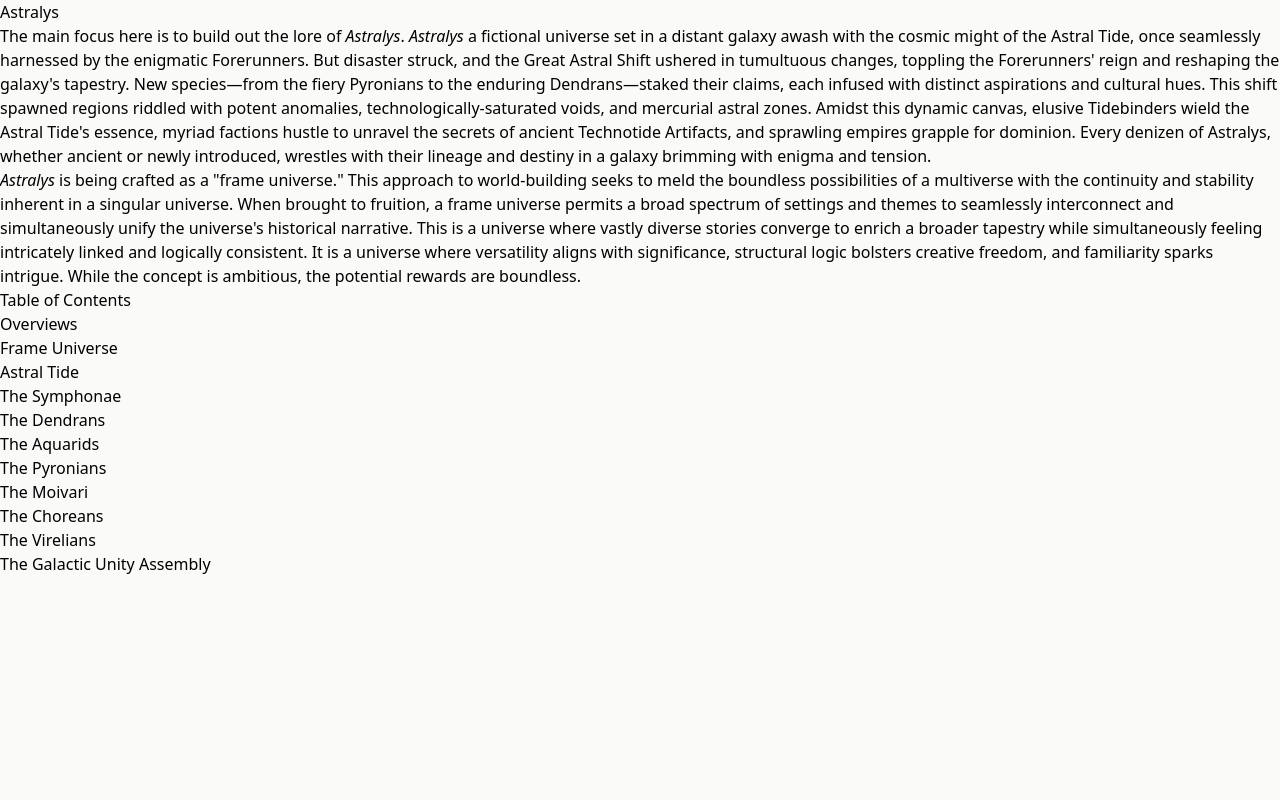
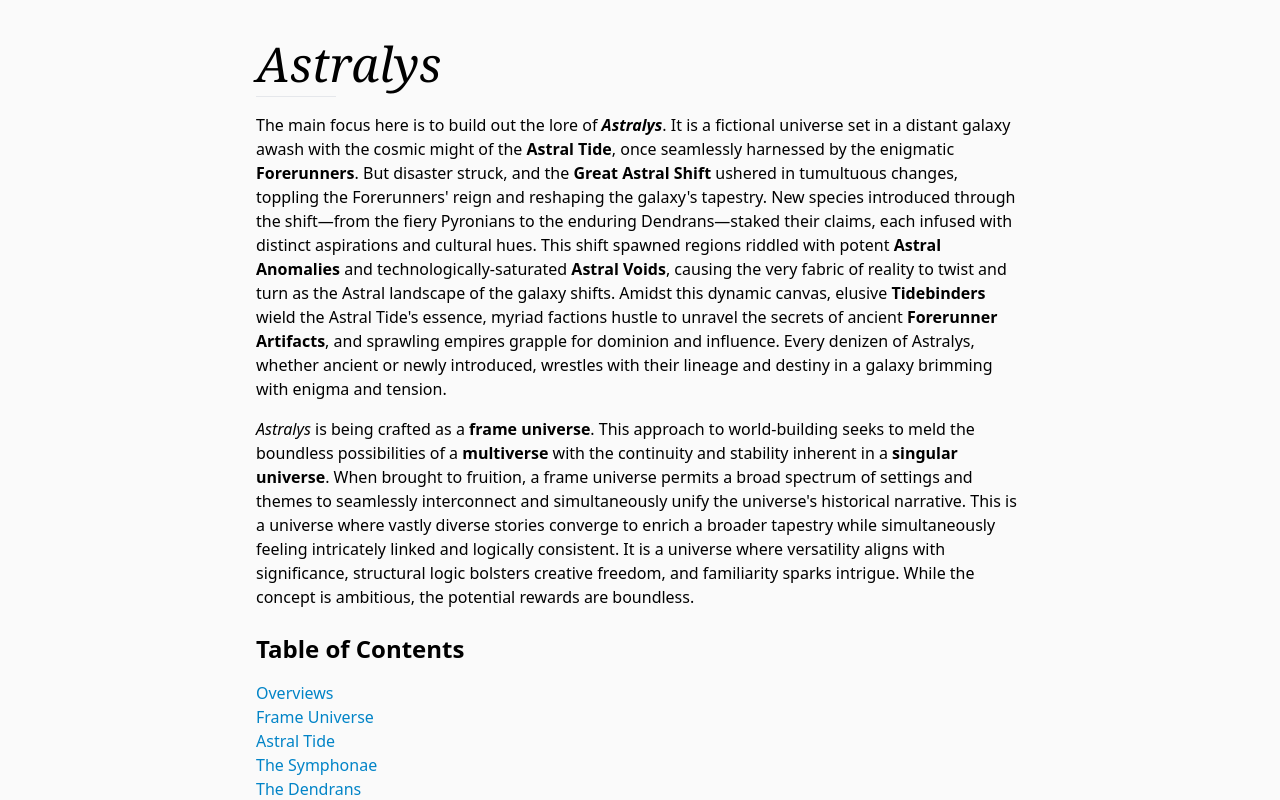
Before and after one commit to alareti/frontend, a Next.js app: page /astralys in a window 1280 px wide. Shown: the top 800 px of the page. Built offline with nearby package versions, Linux system fonts and the light colour scheme.

Commit message:
Created Styled Components for Wiki-type Articles

```diff
--- a/src/app/astralys/page.tsx
+++ b/src/app/astralys/page.tsx
@@ -1,78 +1,99 @@
-import Link from "next/link";
+"use client";
+
+import * as Wiki from "../../components/wiki";
 
 export default function Index() {
   return (
-    <>
-      <h1>Astralys</h1>
-      <p>
-        The main focus here is to build out the lore of <i>Astralys</i>.{" "}
-        <i>Astralys</i> a fictional universe set in a distant galaxy awash with
-        the cosmic might of the Astral Tide, once seamlessly harnessed by the
-        enigmatic Forerunners. But disaster struck, and the Great Astral Shift
-        ushered in tumultuous changes, toppling the Forerunners&apos; reign and
-        reshaping the galaxy&apos;s tapestry. New species—from the fiery
-        Pyronians to the enduring Dendrans—staked their claims, each infused
-        with distinct aspirations and cultural hues. This shift spawned regions
-        riddled with potent anomalies, technologically-saturated voids, and
-        mercurial astral zones. Amidst this dynamic canvas, elusive Tidebinders
-        wield the Astral Tide&apos;s essence, myriad factions hustle to unravel
-        the secrets of ancient Technotide Artifacts, and sprawling empires
-        grapple for dominion. Every denizen of Astralys, whether ancient or
-        newly introduced, wrestles with their lineage and destiny in a galaxy
-        brimming with enigma and tension.
-      </p>
-      <p>
-        <i>Astralys</i> is being crafted as a &quot;frame universe.&quot; This
-        approach to world-building seeks to meld the boundless possibilities of
-        a multiverse with the continuity and stability inherent in a singular
-        universe. When brought to fruition, a frame universe permits a broad
-        spectrum of settings and themes to seamlessly interconnect and
-        simultaneously unify the universe&apos;s historical narrative. This is a
-        universe where vastly diverse stories converge to enrich a broader
-        tapestry while simultaneously feeling intricately linked and logically
-        consistent. It is a universe where versatility aligns with significance,
+    <div className="flex justify-center bg-neutral-50">
+      <Wiki.Article>
+        <Wiki.H>
+          <i>Astralys</i>
+        </Wiki.H>
+        <Wiki.Section>
+          <Wiki.P>
+            The main focus here is to build out the lore of{" "}
+            <strong>
+              <i>Astralys</i>
+            </strong>
+            . It is a fictional universe set in a distant galaxy awash with the
+            cosmic might of the <strong>Astral Tide</strong>, once seamlessly
+            harnessed by the enigmatic <strong>Forerunners</strong>. But
+            disaster struck, and the <strong>Great Astral Shift</strong> ushered
+            in tumultuous changes, toppling the Forerunners&apos; reign and
+            reshaping the galaxy&apos;s tapestry. New species introduced through
+            the shift—from the fiery Pyronians to the enduring Dendrans—staked
+            their claims, each infused with distinct aspirations and cultural
+            hues. This shift spawned regions riddled with potent{" "}
+            <strong>Astral Anomalies</strong> and technologically-saturated{" "}
+            <strong>Astral Voids</strong>, causing the very fabric of reality to
+            twist and turn as the Astral landscape of the galaxy shifts. Amidst
+            this dynamic canvas, elusive <strong>Tidebinders</strong> wield the
+            Astral Tide&apos;s essence, myriad factions hustle to unravel the
+            secrets of ancient <strong>Forerunner Artifacts</strong>, and
+            sprawling empires grapple for dominion and influence. Every denizen
+            of Astralys, whether ancient or newly introduced, wrestles with
+            their lineage and destiny in a galaxy brimming with enigma and
+            tension.
+          </Wiki.P>
+          <Wiki.P>
+            <i>Astralys</i> is being crafted as a{" "}
+            <strong>frame universe</strong>. This approach to world-building
+            seeks to meld the boundless possibilities of a{" "}
+            <strong>multiverse</strong> with the continuity and stability
+            inherent in a <strong>singular universe</strong>. When brought to
+            fruition, a frame universe permits a broad spectrum of settings and
+            themes to seamlessly interconnect and simultaneously unify the
+            universe&apos;s historical narrative. This is a universe where
+            vastly diverse stories converge to enrich a broader tapestry while
+            simultaneously feeling intricately linked and logically consistent.
+            It is a universe where versatility aligns with significance,
             structural logic bolsters creative freedom, and familiarity sparks
             intrigue. While the concept is ambitious, the potential rewards are
             boundless.
-      </p>
-      <h2>Table of Contents</h2>
+          </Wiki.P>
+        </Wiki.Section>
+
+        <Wiki.Section>
+          <Wiki.SubH>Table of Contents</Wiki.SubH>
           <ul>
             <li>
-          <Link href={"/astralys/overviews"}>Overviews</Link>
+              <Wiki.A href={"/astralys/overviews"}>Overviews</Wiki.A>
             </li>
             <li>
-          <Link href={"/astralys/frame-universe"}>Frame Universe</Link>
+              <Wiki.A href={"/astralys/frame-universe"}>Frame Universe</Wiki.A>
             </li>
             <li>
-          <Link href={"/astralys/astral-tide"}>Astral Tide</Link>
+              <Wiki.A href={"/astralys/astral-tide"}>Astral Tide</Wiki.A>
             </li>
             <li>
-          <Link href={"/astralys/symphonae"}>The Symphonae</Link>
+              <Wiki.A href={"/astralys/symphonae"}>The Symphonae</Wiki.A>
             </li>
             <li>
-          <Link href={"/astralys/dendrans"}>The Dendrans</Link>
+              <Wiki.A href={"/astralys/dendrans"}>The Dendrans</Wiki.A>
             </li>
             <li>
-          <Link href={"/astralys/aquarids"}>The Aquarids</Link>
+              <Wiki.A href={"/astralys/aquarids"}>The Aquarids</Wiki.A>
             </li>
             <li>
-          <Link href={"/astralys/pyronians"}>The Pyronians</Link>
+              <Wiki.A href={"/astralys/pyronians"}>The Pyronians</Wiki.A>
             </li>
             <li>
-          <Link href={"/astralys/moivari"}>The Moivari</Link>
+              <Wiki.A href={"/astralys/moivari"}>The Moivari</Wiki.A>
             </li>
             <li>
-          <Link href={"/astralys/choreans"}>The Choreans</Link>
+              <Wiki.A href={"/astralys/choreans"}>The Choreans</Wiki.A>
             </li>
             <li>
-          <Link href={"/astralys/virelians"}>The Virelians</Link>
+              <Wiki.A href={"/astralys/virelians"}>The Virelians</Wiki.A>
             </li>
             <li>
-          <Link href={"/astralys/galactic-unity-assembly"}>
+              <Wiki.A href={"/astralys/galactic-unity-assembly"}>
                 The Galactic Unity Assembly
-          </Link>
+              </Wiki.A>
             </li>
           </ul>
-    </>
+        </Wiki.Section>
+      </Wiki.Article>
+    </div>
   );
 }
--- a/src/app/layout.tsx
+++ b/src/app/layout.tsx
@@ -14,7 +14,7 @@ export default function RootLayout({
 }) {
   return (
     <html lang="en">
-      <body className="bg-stone-50">{children}</body>
+      <body className="">{children}</body>
     </html>
   );
 }
--- a/src/app/page.tsx
+++ b/src/app/page.tsx
@@ -1,18 +1,16 @@
-import Link from "next/link";
+"use client";
 
-export default function Home() {
+import * as Wiki from "../components/wiki";
+
+export default function Index() {
   return (
-    <>
-      <div className="flex justify-center">
-        <article className="mx-7 my-6 max-w-3xl">
-          <hgroup className="my-4">
-            <h1 className="font-serif text-5xl font-medium">Alareti</h1>
-            <p className="mt-2 text-gray-400">
-              The trove of a dabbler&apos;s fascinations
-            </p>
-            <hr className="mt-1 w-20" />
-          </hgroup>
-          <p className="my-2">
+    <div className="flex justify-center bg-neutral-50">
+      <Wiki.Article>
+        <Wiki.H subtitle="The trove of a dabbler's fascinations">
+          Alareti
+        </Wiki.H>
+        <Wiki.Section>
+          <Wiki.P>
             Welcome! This space serves as the archive for various experimental
             projects and half-baked ideas of mine. While it may not currently
             win accolades for beauty, I hope that with time and nurturing it
@@ -22,91 +20,76 @@ export default function Home() {
             encountered along the way. Below you&apos;ll find a listing of
             various pursuits found here, as well as some more information
             regarding the site and myself. Happy exploring!
-          </p>
-          {/* <p className="my-2">
-              A large portion of this site is dedicated to the exposition of code,
-              and as such, shall need to develop some tools to help with this
-              effort. I also plan to create an article which explains the philosophy
-              on the centrality of code exposition to learning one&apos;s way around
-              a new tool or codebase. The fruits of these efforts to develop my
-              approach to code exposition shall be housed in its own category, and
-              is linked below in the Table of Contents.
-            </p> */}
+          </Wiki.P>
+        </Wiki.Section>
 
-          <h2 className="my-6 text-2xl font-bold">
+        <Wiki.Section>
+          <Wiki.SubH mainPage={"/astralys"}>
             <i>Astralys</i>
-          </h2>
-          <p className="my-2">
-            A pursuit found here is the detailing of a &quot;
-            <Link href={"/astralys/frame-universe"} className="text-sky-600">
-              frame universe
-            </Link>
-            &quot; entitled{" "}
-            <Link href={"/astralys"} className="text-sky-600">
-              <i>Astralys</i>
-            </Link>
-            . It is an exercise in world-building, using AI such as ChatGPT to
-            help with various aspects of the design. It shall be a repository of
-            sorts to help in my efforts to detail an rich and compelling
-            universe where a wide swathe of narratives may flourish.
-          </p>
+          </Wiki.SubH>
+          <Wiki.P>
+            The pursuit found here is the detailing of a &quot;
+            <Wiki.A href={"/astralys/frame-universe"}>frame universe</Wiki.A>
+            &quot; entitled <i>Astralys</i>. It is an exercise in
+            world-building, using AI such as ChatGPT to help with various
+            aspects of the design. It shall be a repository of sorts to help in
+            my efforts to detail an rich and compelling universe where a wide
+            swathe of narratives may flourish.
+          </Wiki.P>
+        </Wiki.Section>
 
-          <h2 className="my-6 text-2xl font-bold">Game Design Demos</h2>
-          <p className="my-2">
-            There will also be{" "}
-            <Link href={"/game-demos"} className="text-sky-600">
-              game demos
-            </Link>{" "}
-            here to help flesh out various ideas I have with trying to create
-            various graphics and UI/UX tools, especially with regards to games
-            utilizing the power of the browser. I think with the advent of
-            technologies like WebGPU and Progressive Web Apps, there will be a
-            renaissance of easy-to-share, access, and play web-based games that
-            don&apos;t compromise on performance or fidelity. And as such, the
-            content here will be oriented towards such technologies.
-          </p>
+        <Wiki.Section>
+          <Wiki.SubH mainPage={"/game-demos"}>Game Demos</Wiki.SubH>
+          <Wiki.P>
+            Here you&apos;ll find game demos to help flesh out ideas I&apos;ve
+            come up with regarding various graphics and UI/UX tools, especially
+            concerned with utilizing the power of the browser. I think with the
+            advent of technologies like WebGPU and Progressive Web Apps, there
+            will be a renaissance of easy-to-share, access, and play web-based
+            games that don&apos;t compromise on performance or fidelity. And as
+            such, the content here will be oriented towards such technologies.
+          </Wiki.P>
+        </Wiki.Section>
 
-          <h2 className="my-6 text-2xl font-bold">
-            Frequently Asked Questions
-          </h2>
-          <ul className="my-6">
-            <li className="my-6">
-              <h3 className="my-2 text-xl">
-                <i>What does &quot;Alareti&quot; even mean?</i>
-              </h3>
-              <p>
-                <strong>Towards virtue</strong>. It&apos;s a combination of a
-                couple of different words from different languages. The first is
-                the Spanish word &quot;a,&quot; or &quot;al,&quot; which means
+        <Wiki.Section>
+          <Wiki.SubH>Frequently Asked Questions</Wiki.SubH>
+
+          <Wiki.Section>
+            <Wiki.SubH>
+              <i>What does &quot;Alareti&quot; mean?</i>
+            </Wiki.SubH>
+            <Wiki.P>
+              It means <strong>towards virtue</strong>. It&apos;s a combination
+              of a couple of different words from different languages. The first
+              is the Spanish word &quot;a,&quot; or &quot;al,&quot; which means
               &quot;to&quot; or &quot;towards&quot;. The second word is the
               Greek word &quot;arete&quot; which means &quot;virtue&quot; or
               &quot;excellence.&quot; When you put them together you get
               &quot;Alarete,&quot; but I wanted to ensure the word would be
               pronounced as al-uh-reh-tay, or something similar, as opposed to
-                al-uh-reet. So I changed the last letter from an &apos;e&apos;
-                to an &apos;i&apos; to force the pronunciation to be
-                al-uh-reh-tee. In essence, it&apos;s a made-up word meaning
-                &quot;towards virtue,&quot; which I felt would serve well as
-                both a name and a goal of this website.
-              </p>
-            </li>
-            <li className="my-6">
-              <h3 className="my-2 text-xl">
+              al-uh-reet. So I changed the last letter from an &apos;e&apos; to
+              an &apos;i&apos; to force the pronunciation to be al-uh-reh-tee.
+              In essence, it&apos;s a made-up word meaning &quot;towards
+              virtue,&quot; which I felt would serve well as both a name and a
+              goal of this website.
+            </Wiki.P>
+          </Wiki.Section>
+
+          <Wiki.Section>
+            <Wiki.SubH>
               <i>Who are you?</i>
-              </h3>
-              <p>
-                My name is <strong>Davin</strong>. I&apos;m an electrical
-                engineer that tends to dabble in things that interests me. This
-                dabbling spirit manifests itself in a variety of ways, but to
-                list a few, it tends to oscillate around music, video games,
-                world-building, sports, programming, electronics, math, and
-                books. If you wish to contact me, davin.alareti@gmail.com is my
-                email address.
-              </p>
-            </li>
-          </ul>
-        </article>
+            </Wiki.SubH>
+            <Wiki.P>
+              My name is <strong>Davin</strong>. I&apos;m an electrical engineer
+              that tends to dabble in things that interests me. This dabbling
+              spirit manifests itself in a variety of ways, but to list a few,
+              it tends to oscillate around music, video games, world-building,
+              sports, programming, electronics, math, and books. If you wish to
+              contact me, davin.alareti@gmail.com is my email address.
+            </Wiki.P>
+          </Wiki.Section>
+        </Wiki.Section>
+      </Wiki.Article>
     </div>
-    </>
   );
 }
--- /dev/null
+++ b/src/components/wiki.tsx
@@ -0,0 +1,143 @@
+import Link from "next/link";
+import { ReactNode, createContext, useContext } from "react";
+import { Url } from "next/dist/shared/lib/router/router";
+
+const NestedLevelContext = createContext(0);
+export function Article({ children }: { children: ReactNode }) {
+  return (
+    <NestedLevelContext.Provider value={0}>
+      <article className="mx-8 my-6 max-w-3xl">{children}</article>
+    </NestedLevelContext.Provider>
+  );
+}
+
+export function Section({ children }: { children: ReactNode }) {
+  const nestedLevel = useContext(NestedLevelContext);
+  const newNestedLevel = nestedLevel + 1;
+
+  return (
+    <NestedLevelContext.Provider value={newNestedLevel}>
+      <section>{children}</section>
+    </NestedLevelContext.Provider>
+  );
+}
+
+export function H({
+  children,
+  subtitle,
+}: {
+  children: ReactNode;
+  subtitle?: string;
+}) {
+  const headerText = (
+    <h1 className="font-serif text-5xl font-medium">{children}</h1>
+  );
+
+  const subtext = subtitle ? (
+    <p className="my-2 text-neutral-400">{subtitle}</p>
+  ) : (
+    <></>
+  );
+
+  const hr = subtitle ? <hr className="w-20" /> : <hr className="my-2 w-20" />;
+
+  return (
+    <hgroup className="my-4">
+      {headerText}
+      {subtext}
+      {hr}
+    </hgroup>
+  );
+}
+
+export function SubH({
+  children,
+  mainPage,
+}: {
+  children: ReactNode;
+  mainPage?: Url;
+}) {
+  const nestedLevel = useContext(NestedLevelContext);
+
+  const mainPageSubtext = mainPage ? (
+    <p className="ml-8 text-base font-normal text-neutral-400">
+      <i>
+        Main Page: <A href={mainPage}>{children}</A>
+      </i>
+    </p>
+  ) : (
+    <></>
+  );
+
+  switch (nestedLevel) {
+    case 1: {
+      return (
+        <h2 className="mb-4 mt-6 text-2xl font-bold">
+          {children}
+          {mainPageSubtext}
+        </h2>
+      );
+    }
+    case 2: {
+      return (
+        <h3 className="mb-2 mt-4 text-xl font-bold">
+          {children}
+          {mainPageSubtext}
+        </h3>
+      );
+    }
+    case 3: {
+      return (
+        <h4 className="mb-1 mt-2 text-lg font-bold">
+          {children}
+          {mainPageSubtext}
+        </h4>
+      );
+    }
+    case 4: {
+      return (
+        <h5 className="mb-0.5 mt-1 text-lg font-semibold">
+          {children}
+          {mainPageSubtext}
+        </h5>
+      );
+    }
+    default: {
+      return <></>;
+    }
+  }
+}
+
+export function P({ children }: { children: ReactNode }) {
+  const nestedLevel = useContext(NestedLevelContext);
+
+  const my = (() => {
+    switch (nestedLevel) {
+      case 1: {
+        return "my-4";
+      }
+      case 2: {
+        return "my-2";
+      }
+      case 3: {
+        return "my-1";
+      }
+      case 4: {
+        return "my-0.5";
+      }
+      default: {
+        return "";
+      }
+    }
+  })();
+
+  return <p className={my}>{children}</p>;
+}
+
+export function A({ children, href }: { children: ReactNode; href: Url }) {
+  return (
+    <Link href={href} className="text-sky-600">
+      {children}
+    </Link>
+  );
+}
```
Lines whose indentation alone changed are shown as unchanged.
